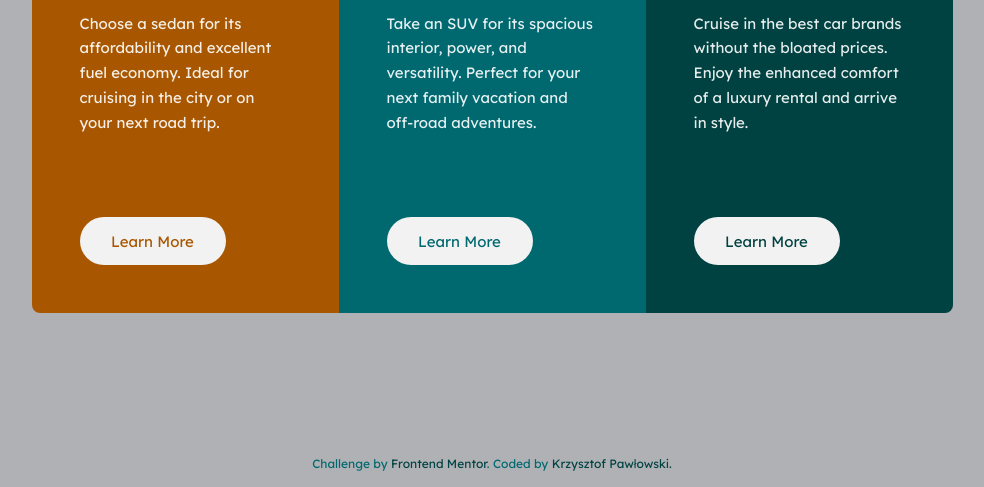
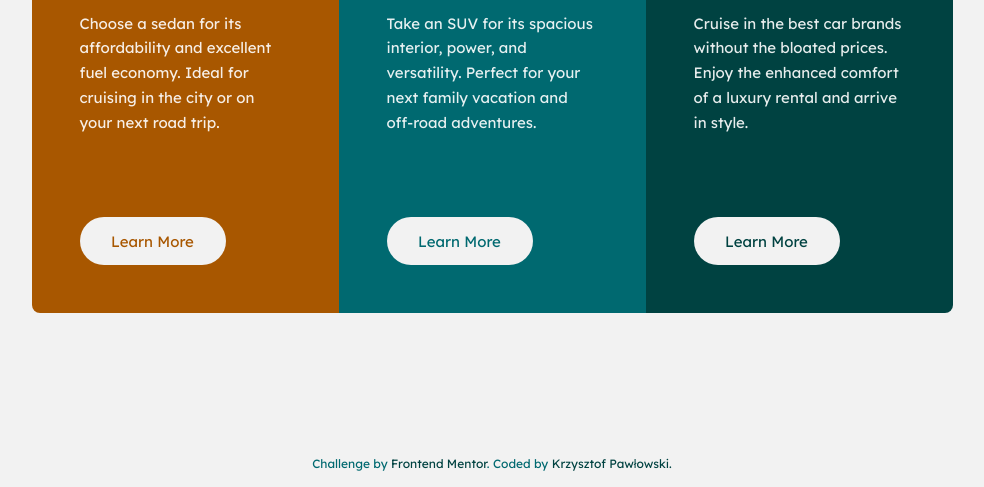
Before and after one commit to KP1976/three-column-preview-card, a plain HTML site: page index.html in a window 1280 px wide. Shown: the part 313-800 px from the top of the page, without its empty margins (148-1132 px from the left). Drawn offline with Linux system fonts and the light colour scheme.

Commit message:
Change background color again and again.

```diff
--- a/css/main.css
+++ b/css/main.css
@@ -141,7 +141,7 @@ body {
 
 body {
   align-items: center;
-  background-color: hsl(225, 3%, 70%);
+  background-color: hsl(0, 0%, 95%);
   font-family: "Lexend Deca", sans-serif;
   font-size: 15px;
   display: flex;
```
